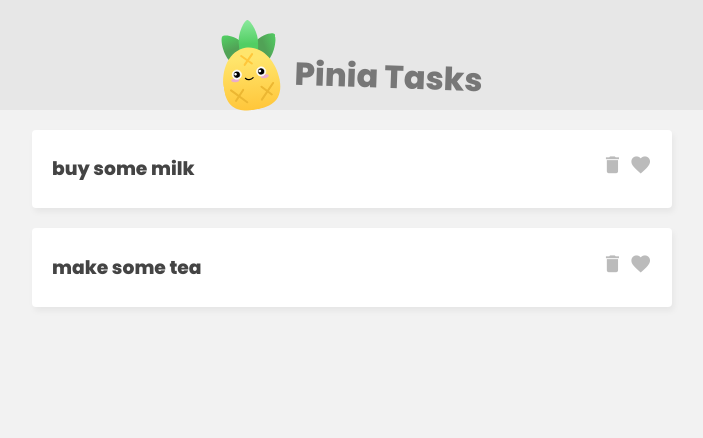
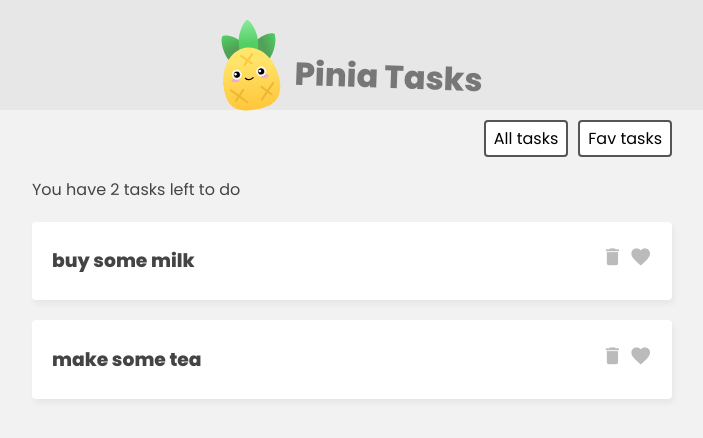
Before and after one commit to d85/pinia-tasks, a Vue app: page / in a window 1280 px wide. Shown: the top 438 px of the page, without its empty margins (288-991 px from the left). Built offline with nearby package versions, Linux system fonts and the light colour scheme.

Commit message:
Add filters for all tasks and favourite tasks

```diff
--- a/src/App.vue
+++ b/src/App.vue
@@ -6,9 +6,22 @@
       <h1>Pinia Tasks</h1>
     </header>
 
+    <!-- filter -->
+    <nav class="filter">
+      <button @click="filter = 'all'">All tasks</button>
+      <button @click="filter = 'favs'">Fav tasks</button>
+    </nav>
+
     <!-- task list -->
-    <div class="task-list">
+    <div class="task-list" v-if="filter === 'all'">
+      <p>You have {{ taskStore.totalCount }} tasks left to do</p>
       <div v-for="task in taskStore.tasks">
+        <TaskDetails :task="task" />
+      </div>
+    </div>
+    <div class="task-list" v-if="filter === 'favs'">
+      <p>You have {{ taskStore.favCount }} favs left to do</p>
+      <div v-for="task in taskStore.favs">
         <TaskDetails :task="task" />
       </div>
     </div>
@@ -17,6 +30,7 @@
 </template>
 
 <script>
+  import { ref } from 'vue'
   import TaskDetails from '@/components/TaskDetails.vue'
   import { useTaskStore } from '@/stores/TaskStore'
 
@@ -25,7 +39,9 @@
     setup() {
       const taskStore = useTaskStore()
 
-      return { taskStore }
+      const filter = ref('all')
+
+      return { taskStore, filter }
     }
   }
 </script>
--- a/src/assets/main.css
+++ b/src/assets/main.css
@@ -56,3 +56,20 @@
   cursor: pointer;
   color: #bbb;
 }
+
+/* filter nav */
+.filter {
+  width: 640px;
+  margin: 10px auto;
+  text-align: right;
+}
+.filter button {
+  display: inline-block;
+  margin-left: 10px;
+  background: #fff;
+  border: 2px solid #555;
+  border-radius: 4px;
+  padding: 4px 8px;
+  cursor: pointer;
+  font-size: 1em;
+}
--- a/src/stores/TaskStore.js
+++ b/src/stores/TaskStore.js
@@ -6,5 +6,19 @@
       {id: 1, title: "buy some milk", isFav: false},
       {id: 2, title: "make some tea", isFav: true},
     ]
-  })
+  }),
+  getters: {
+    favs() {
+      return this.tasks.filter(t => t.isFav)
+    },
+    favCount() {
+      return this.tasks.reduce((acc, cur) => {
+        return cur.isFav ? acc + 1 : acc
+      }, 0)
+    },
+    totalCount: (state) => {
+      // need to pass state if using arrow function
+      return state.tasks.length
+    }
+  }
 })
```
